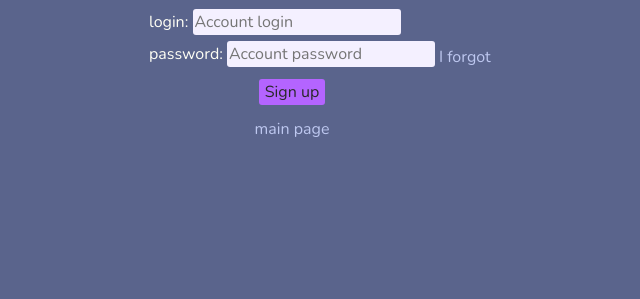
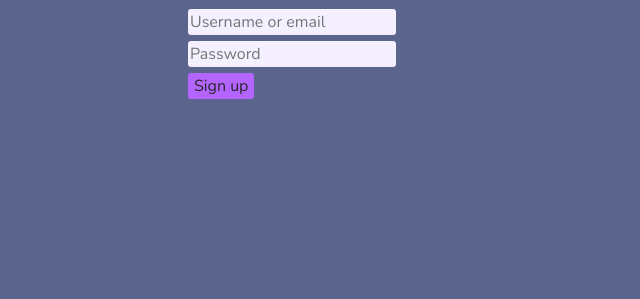
Before and after one commit to emptybutton/JavaScript-snake, a Flask app: page /authorization in a window 1280 px wide. Shown: the part 39-338 px from the top of the page, without its empty margins (348-988 px from the left). Run offline with Flask 2, Linux system fonts and the light colour scheme.

Commit message:
Redesigned authorization page

```diff
--- a/static/js/authorization.js
+++ /dev/null
@@ -1,8 +0,0 @@
-const form = document.getElementById("account-form")
-form.addEventListener("submit", accountLogin);
-
-
-function accountLogin(event) {
-  let name = form.accountLogin.value;
-  let pass = form.accountPassword.value;
-}
--- a/templates/authorization.html
+++ b/templates/authorization.html
@@ -1,25 +1,20 @@
-{% extends 'secondary.html' %}
+{% extends 'base.html' %}
 
 {% block title %}JSnake login{% endblock %}
 
-{% block main %}
+{% block body %}
 <header>
   <h2>Authorization to snake account</h2>
 </header>
 <main>
   <form method="POST" id="account-form">
     <div class="structured-text">
-      <div class="account-login">
-        <label>login:</label>
-        <input type="text" name="accountLogin" placeholder="Account login" maxlength="256" required>
+      <div class="login">
+        <input type="text" name="login" placeholder="Username or email" maxlength="256" required>
       </div>
-      <div class="account-password">
-        <label>password:</label>
-        <input type="password" name="accountPassword" placeholder="Account password" maxlength="256" required>
-        <a class="ghost" href="/password-recovery">I forgot</a>
+      <div class="password">
+        <input type="password" name="password" placeholder="Password" maxlength="256" required>
       </div>
-    </div>
-    <div class="form-footer">
       <button type="submit" class="push-data">Sign up</button>
     </div>
   </form>
```
